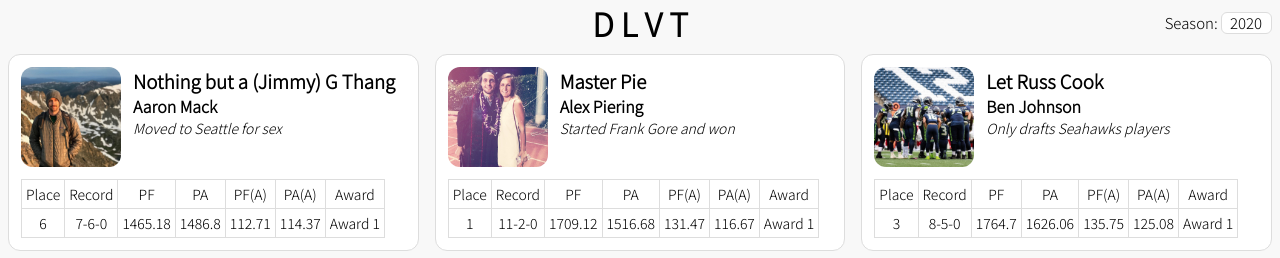
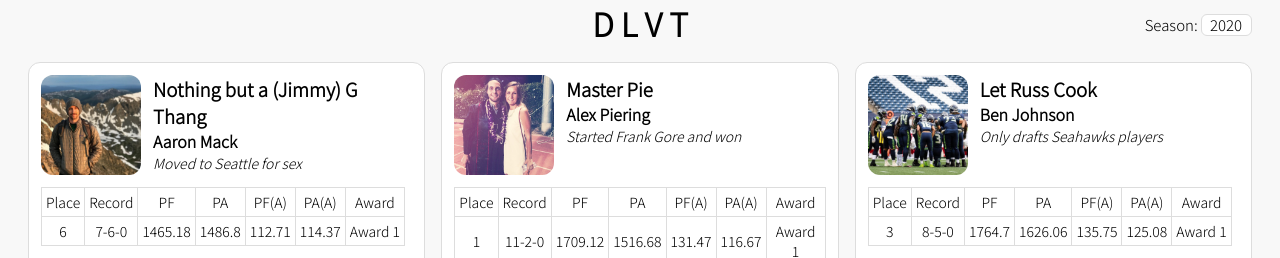
Before and after one commit to jordangabrielwilliams/dlvt, a Gatsby site: page / in a window 1280 px wide. Shown: the top 258 px of the page. Built offline with nearby package versions, Linux system fonts and the light colour scheme; Gatsby itself is replaced by a stand-in of ours.

Commit message:
Add a little bit of margin

```diff
--- a/src/components/managers/managers.module.css
+++ b/src/components/managers/managers.module.css
@@ -2,4 +2,5 @@
     display: flex;
     flex-wrap: wrap;
     justify-content: center;
+    margin: 8px 20px;
 }
--- a/src/pages/index.module.css
+++ b/src/pages/index.module.css
@@ -15,8 +15,8 @@ select {
     position: absolute;
     top: 0;
     right: 0;
-    margin-top: 12px;
-    margin-right: 8px;
+    margin-top: 14px;
+    margin-right: 28px;
 }
 
 select, .year_select {
```
